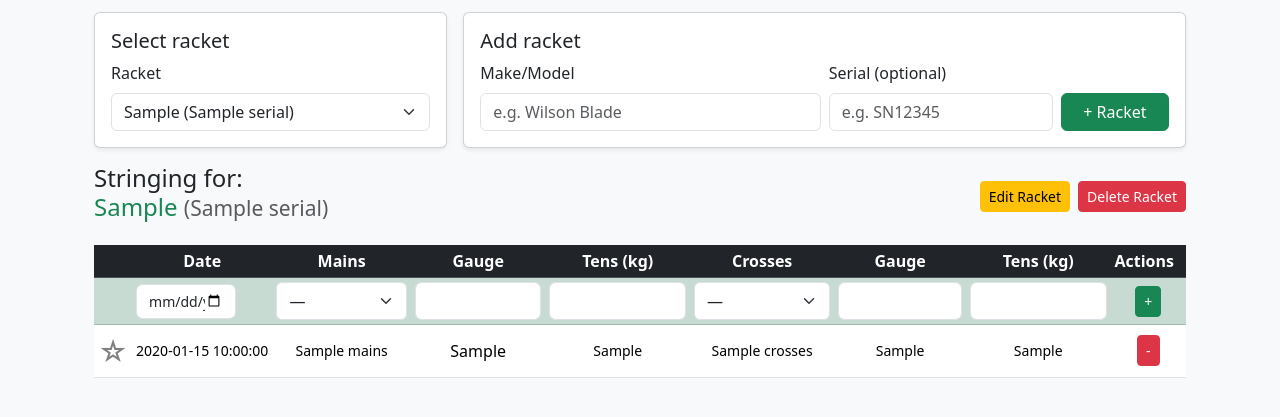
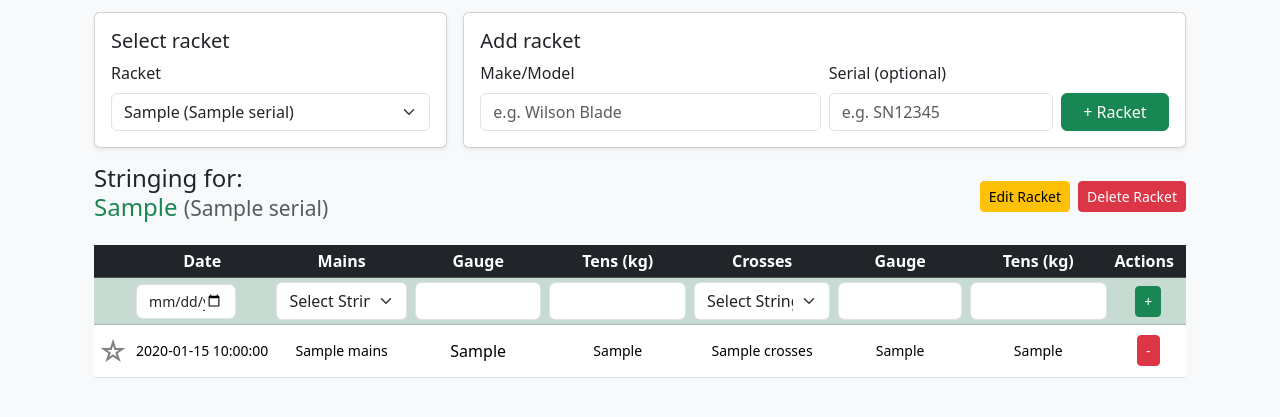
Before and after one commit to JohnNita83/tennis_ranking_app, a Flask app: template templates/stringing.html in a window 1280 px wide. Shown: the part 273-690 px from the top of the page. Run offline with Flask 3, Linux system fonts and the light colour scheme; a user stored in the database is signed in; tables that the repository leaves empty hold one stand-in row (values such as "Sample post"); the template is opened without the code that fills it: most values are stand-ins (such as "Sample title", 1, 10 or a date in 2020); some libraries are stand-ins or nearby versions.

Commit message:
Select string emty name dropdown

```diff
--- a/templates/stringing.html
+++ b/templates/stringing.html
@@ -241,7 +241,7 @@
             <td><input type="date" name="date" class="form-control" style="width:auto; max-width:100px; font-size:.875rem;" required></td>
             <td>
               <select name="mains" class="form-select string-select" data-target="mains">
-                <option value="">—</option>
+                <option value="">Select String</option>
                 {% for s in strings %}
                   <option value="{{ s }}">{{ s }}</option>
                 {% endfor %}
@@ -252,7 +252,7 @@
             <td><input type="number" step="0.1" name="m_tension" class="form-control"></td>
             <td>
               <select name="crosses" class="form-select string-select" data-target="crosses">
-                <option value="">—</option>
+                <option value="">Select String</option>
                 {% for s in strings %}
                   <option value="{{ s }}">{{ s }}</option>
                 {% endfor %}
```
